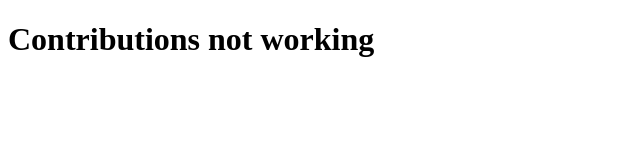
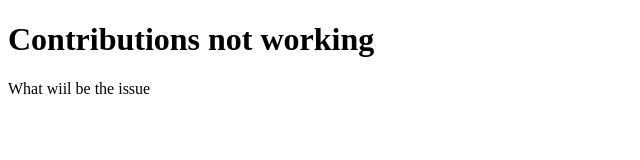
Before and after one commit to FaizanTechie/Javascript-learning, a plain HTML site: page Miscellaenous/index.html in a window 1280 px wide. Shown: the whole page, without its empty margins (0-640 px from the left). Drawn offline with Linux system fonts and the light colour scheme.

Commit message:
Update miscellaenous notes

```diff
--- a/Miscellaenous/index.html
+++ b/Miscellaenous/index.html
@@ -7,5 +7,6 @@
 </head>
 <body>
     <h1>Contributions not working</h1>
+    <p>What wiil be the issue</p>
 </body>
 </html>
```
